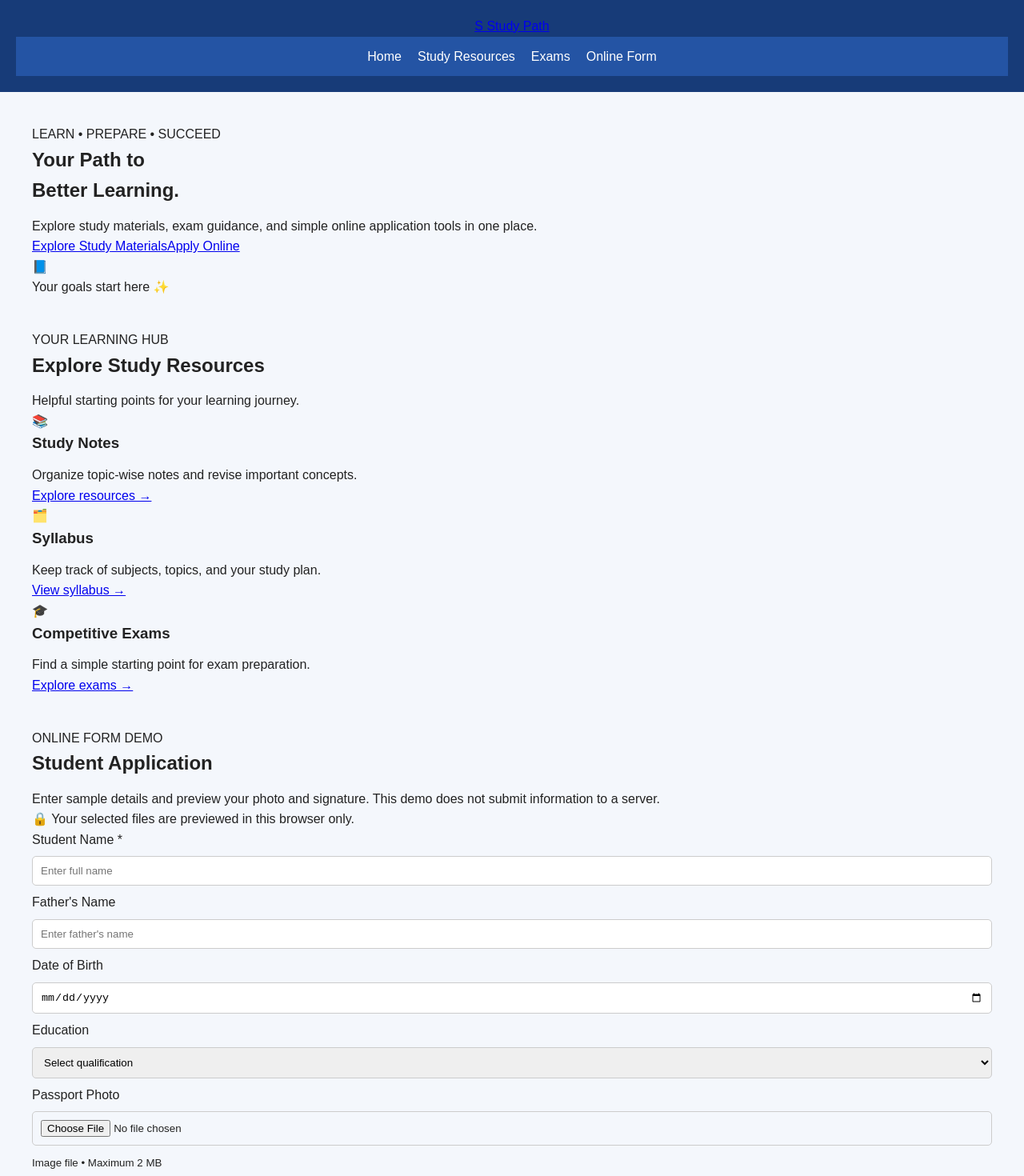
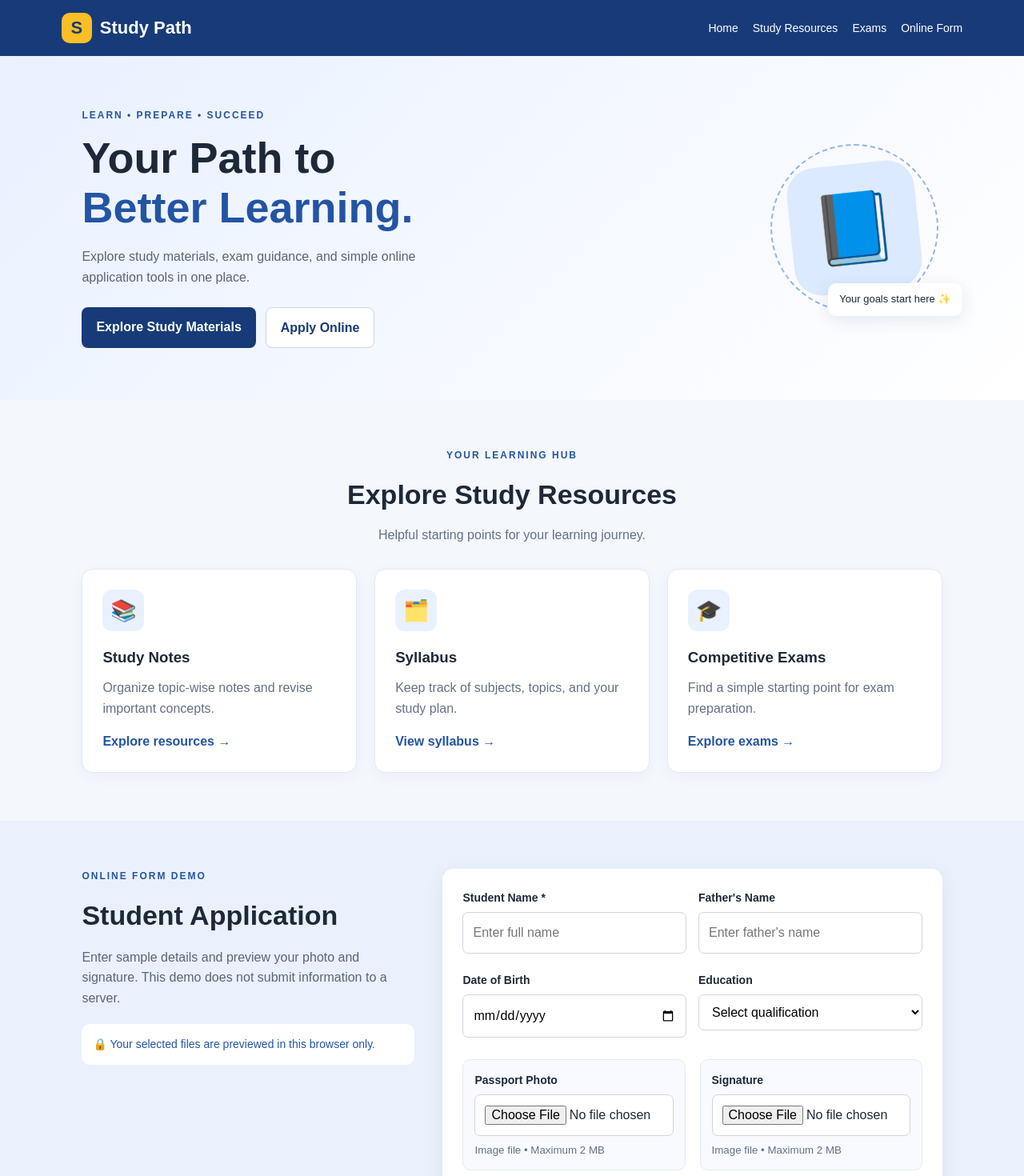
Before and after one commit to ag809232-glitch/Study-path-, a React (Vite) app: page / in a window 1280 px wide. Shown: the top 1470 px of the page at 80% size. Built offline with nearby package versions, Linux system fonts and the light colour scheme.

Commit message:
Update style.css

```diff
--- a/src/style.css
+++ b/src/style.css
@@ -4,84 +4,408 @@
   box-sizing: border-box;
 }
 
+html {
+  scroll-behavior: smooth;
+}
+
 body {
   font-family: Arial, sans-serif;
   background: #f4f7fc;
-  color: #222;
+  color: #1d2939;
   line-height: 1.6;
 }
 
-header {
+.topbar {
+  display: flex;
+  align-items: center;
+  justify-content: space-between;
+  gap: 20px;
+  flex-wrap: wrap;
+  padding: 16px 6%;
   background: #173b78;
   color: white;
-  padding: 20px;
-  text-align: center;
+}
+
+.brand {
+  display: inline-flex;
+  align-items: center;
+  gap: 10px;
+  color: white;
+  text-decoration: none;
+  font-size: 22px;
+  font-weight: bold;
+}
+
+.brand-mark {
+  display: inline-grid;
+  place-items: center;
+  width: 38px;
+  height: 38px;
+  border-radius: 10px;
+  background: #fbbf24;
+  color: #173b78;
 }
 
 nav {
-  background: #2454a4;
-  padding: 12px;
-  text-align: center;
+  display: flex;
+  flex-wrap: wrap;
+  gap: 18px;
 }
 
 nav a {
   color: white;
   text-decoration: none;
-  margin: 0 10px;
+  font-size: 14px;
 }
 
-main, section {
-  padding: 20px;
+nav a:hover {
+  color: #fbbf24;
 }
 
-h1, h2, h3 {
+.hero {
+  display: flex;
+  align-items: center;
+  justify-content: space-between;
+  gap: 40px;
+  min-height: 420px;
+  padding: 65px 8%;
+  background: linear-gradient(135deg, #e9f1ff, #ffffff);
+}
+
+.hero-copy {
+  max-width: 560px;
+}
+
+.eyebrow {
+  color: #2454a4;
+  font-size: 12px;
+  font-weight: bold;
+  letter-spacing: 2px;
   margin-bottom: 12px;
 }
 
-button {
+h1 {
+  font-size: clamp(34px, 5vw, 54px);
+  line-height: 1.15;
+  margin-bottom: 18px;
+}
+
+h1 span {
+  color: #2454a4;
+}
+
+.hero-text {
+  color: #596579;
+  max-width: 480px;
+  margin-bottom: 24px;
+}
+
+.hero-actions {
+  display: flex;
+  flex-wrap: wrap;
+  gap: 12px;
+}
+
+.btn {
+  display: inline-block;
+  border: none;
+  border-radius: 8px;
+  padding: 12px 18px;
+  text-decoration: none;
+  font-weight: bold;
+  cursor: pointer;
+  text-align: center;
+}
+
+.primary {
   background: #173b78;
   color: white;
-  border: none;
-  padding: 10px 18px;
-  border-radius: 6px;
-  cursor: pointer;
 }
 
-button:hover {
+.primary:hover {
   background: #2454a4;
 }
 
-input, select, textarea {
-  width: 100%;
-  padding: 10px;
-  margin: 8px 0;
-  border: 1px solid #ccc;
-  border-radius: 5px;
+.light {
+  background: white;
+  color: #173b78;
+  border: 1px solid #cbd5e1;
 }
 
-.card {
-  background: white;
-  padding: 20px;
-  margin: 12px 0;
-  border-radius: 10px;
-  box-shadow: 0 2px 8px #00000012;
+.hero-art {
+  position: relative;
+  display: grid;
+  place-items: center;
+  min-width: 220px;
+  min-height: 220px;
 }
 
-img {
+.book {
+  position: relative;
+  z-index: 1;
+  display: grid;
+  place-items: center;
+  width: 160px;
+  height: 160px;
+  border-radius: 35px;
+  background: #dbeafe;
+  font-size: 85px;
+  transform: rotate(-6deg);
+}
+
+.art-circle {
+  position: absolute;
+  width: 210px;
+  height: 210px;
+  border: 2px dashed #93b4ec;
+  border-radius: 50%;
+}
+
+.floating-note {
+  position: absolute;
+  z-index: 2;
+  right: -25px;
+  bottom: 0;
+  background: white;
+  padding: 10px 14px;
+  border-radius: 10px;
+  box-shadow: 0 5px 20px #173b781c;
+  font-size: 13px;
+}
+
+.section {
+  padding: 60px 8%;
+}
+
+.section-heading {
+  text-align: center;
+  margin-bottom: 30px;
+}
+
+.section-heading > p:last-child {
+  color: #667085;
+}
+
+h2 {
+  font-size: clamp(26px, 4vw, 34px);
+  margin-bottom: 10px;
+}
+
+.cards {
+  display: grid;
+  grid-template-columns: repeat(3, minmax(0, 1fr));
+  gap: 22px;
+}
+
+.resource-card {
+  background: white;
+  padding: 25px;
+  border: 1px solid #e5eaf2;
+  border-radius: 14px;
+  box-shadow: 0 5px 20px #173b780a;
+  transition: transform 0.2s, box-shadow 0.2s;
+}
+
+.resource-card:hover {
+  transform: translateY(-4px);
+  box-shadow: 0 10px 28px #173b7818;
+}
+
+.card-icon {
+  display: grid;
+  place-items: center;
+  width: 52px;
+  height: 52px;
+  margin-bottom: 18px;
+  border-radius: 12px;
+  background: #e9f1ff;
+  font-size: 26px;
+}
+
+.resource-card p {
+  color: #667085;
+  margin: 10px 0 16px;
+}
+
+.resource-card a {
+  color: #2454a4;
+  font-weight: bold;
+  text-decoration: none;
+}
+
+.form-section {
+  display: grid;
+  grid-template-columns: 0.8fr 1.2fr;
+  gap: 35px;
+  padding: 60px 8%;
+  background: #eaf1fc;
+}
+
+.form-intro > p:not(.eyebrow) {
+  color: #596579;
+  margin: 12px 0;
+}
+
+.privacy-note {
+  margin-top: 20px;
+  padding: 14px;
+  background: white;
+  border-radius: 10px;
+  color: #2454a4;
+  font-size: 14px;
+}
+
+.student-form {
+  background: white;
+  padding: 25px;
+  border-radius: 14px;
+  box-shadow: 0 5px 25px #173b7812;
+}
+
+.form-grid {
+  display: grid;
+  grid-template-columns: repeat(2, minmax(0, 1fr));
+  gap: 15px;
+}
+
+.field label,
+.upload-field label {
+  display: block;
+  font-size: 14px;
+  font-weight: bold;
+}
+
+input,
+select,
+textarea {
+  width: 100%;
+  padding: 12px;
+  margin: 7px 0;
+  border: 1px solid #d0d5dd;
+  border-radius: 7px;
+  font: inherit;
+  background: white;
+}
+
+input:focus,
+select:focus,
+textarea:focus {
+  outline: 2px solid #93b4ec;
+  border-color: #2454a4;
+}
+
+.uploads {
+  display: grid;
+  grid-template-columns: repeat(2, minmax(0, 1fr));
+  gap: 18px;
+  margin-top: 20px;
+}
+
+.upload-field {
+  min-width: 0;
+  padding: 14px;
+  background: #f8faff;
+  border: 1px solid #e5eaf2;
+  border-radius: 10px;
+}
+
+.upload-field small {
+  display: block;
+  color: #667085;
+}
+
+.preview {
+  display: block;
   max-width: 100%;
+  max-height: 120px;
+  object-fit: contain;
+  margin: 12px auto 0;
+}
+
+.submit {
+  width: 100%;
+  margin-top: 22px;
+  font-size: 15px;
+}
+
+.message {
+  margin-top: 14px;
+  padding: 12px;
+  background: #eef6ff;
+  color: #173b78;
+  border-radius: 8px;
+  overflow-wrap: anywhere;
 }
 
 footer {
-  background: #173b78;
+  padding: 30px 8%;
+  background: #102b58;
   color: white;
   text-align: center;
-  padding: 15px;
-  margin-top: 20px;
 }
 
-@media (max-width: 600px) {
-  nav a {
-    display: inline-block;
-    margin: 5px;
+.footer-brand {
+  margin-bottom: 12px;
+}
+
+footer p {
+  margin: 8px 0;
+}
+
+footer small {
+  color: #d0ddf3;
+}
+
+@media (max-width: 800px) {
+  .hero {
+    padding: 45px 6%;
+  }
+
+  .form-section {
+    grid-template-columns: 1fr;
+    padding: 45px 6%;
+  }
+
+  .section {
+    padding: 45px 6%;
+  }
+
+  .cards {
+    grid-template-columns: 1fr;
   }
 }
+
+@media (max-width: 520px) {
+  .topbar {
+    justify-content: center;
+    padding: 16px;
+  }
+
+  nav {
+    justify-content: center;
+    gap: 12px;
+  }
+
+  .hero {
+    flex-direction: column;
+    align-items: flex-start;
+  }
+
+  .hero-art {
+    align-self: center;
+    margin: 10px 0 20px;
+  }
+
+  .floating-note {
+    right: -10px;
+  }
+
+  .form-grid,
+  .uploads {
+    grid-template-columns: 1fr;
+  }
+
+  .student-form {
+    padding: 18px;
+  }
+}
```
